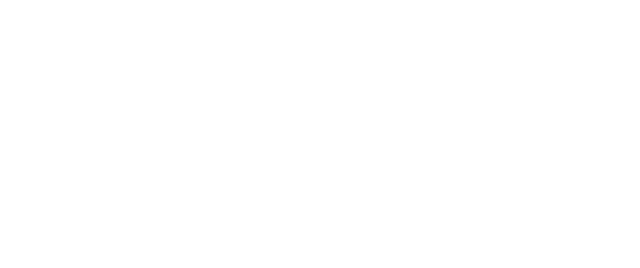
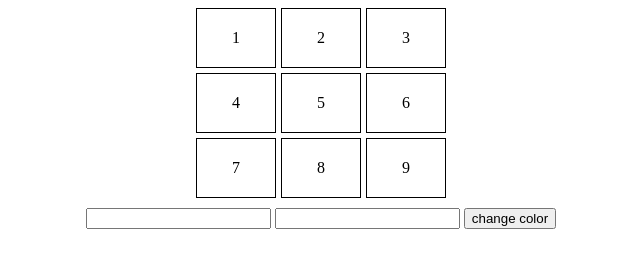
Before and after one commit to acciojob/Replit-Asian-Paints-Govindbaddi, a website: page main.html in a window 1280 px wide. Shown: the whole page, without its empty margins (319-959 px from the left). Drawn offline with Linux system fonts and the light colour scheme.

Commit message:
created a submission

```diff
--- a/main.html
+++ b/main.html
@@ -8,6 +8,24 @@
 
 <body>
 	<!-- the entire body must be written by student -->
+	<div class="grid-container">
+		<div id="1" >1</div>
+		<div id="2" >2</div>
+		<div id="3" >3</div>
+		<div id="4" >4</div>
+		<div id="5" >5</div>
+		<div id="6" >6</div>
+		<div id="7" >7</div>
+		<div id="8" >8</div>
+		<div id="9" >9</div>
+
+	</div>
+	<form class="wholeform">
+	<input type="text" id="block-id">
+	<input type="text" id="colour-id">
+	<input type="submit" value="change color"/>
+
+	</form>
     <script type="text/javascript" src="./script.js">
 </script>
 
--- a/script.js
+++ b/script.js
@@ -1 +1,12 @@
 //your JS code here. If required.
+const wantedbox=document.querySelector(".wholeform")
+wantedbox.addEventListener("submit",addingcolor)
+function addingcolor(e) {
+	e.preventDefault()
+	const selectedbox=e.target[0].value
+	const selectedcolor=e.target[1].value
+	const boxIsSelected=document.getElementById("selectedbox")
+	console.log(boxIsSelected)
+	boxIsSelected.Style.backgroundColor=selectedcolor
+
+}
--- a/styles.css
+++ b/styles.css
@@ -1 +1,18 @@
 /*  your css code here. If applicable */
+.grid-container{
+	display:grid;
+	grid-template-columns:repeat(3,80px);
+	gap:5px;
+	justify-content:center
+
+}
+.grid-container div{
+	border:1px solid black;
+	padding:20px;
+	text-align:center;
+}
+.wholeform{
+	margin:10px auto;
+	text-align:center;
+
+}
```
